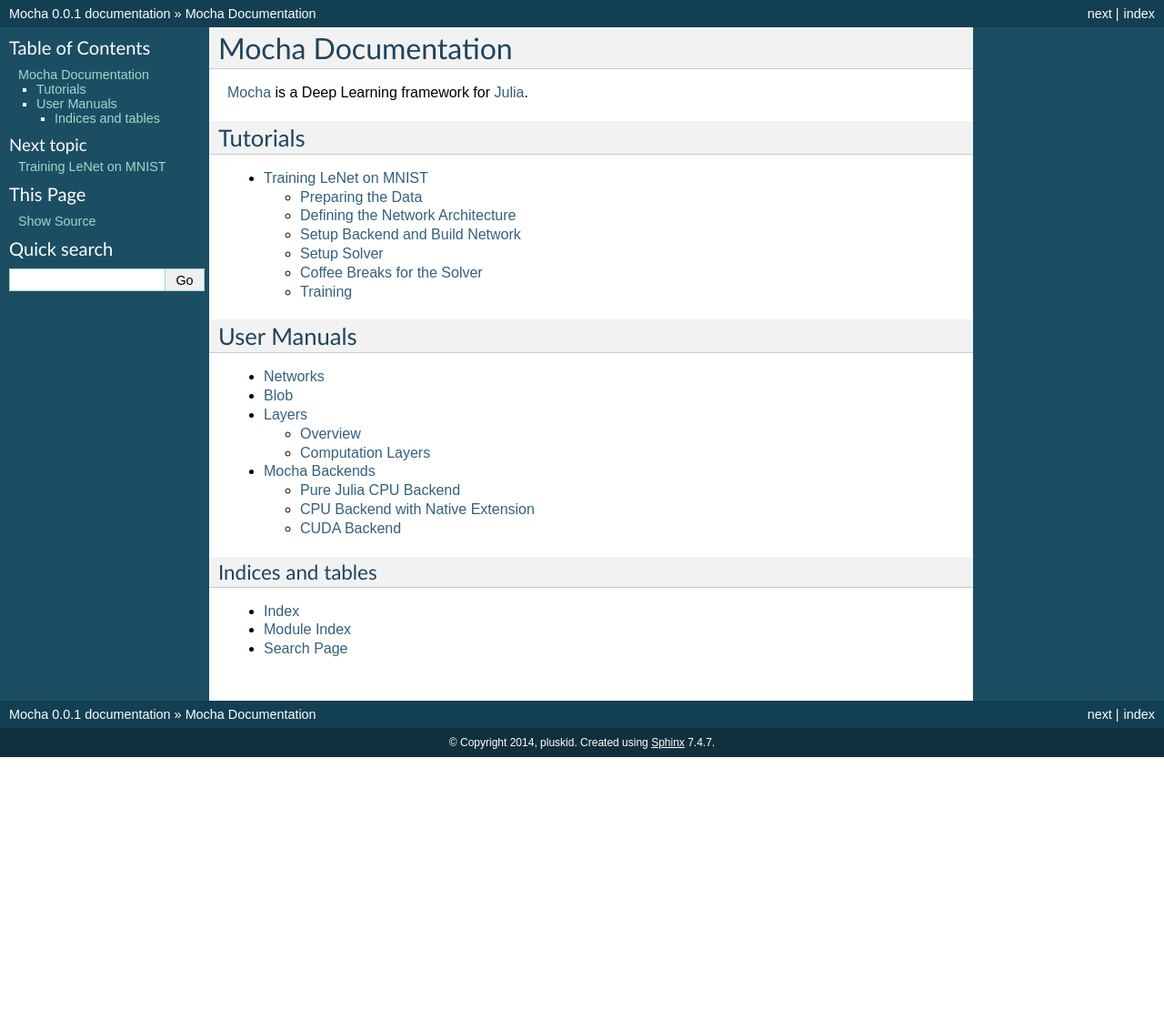
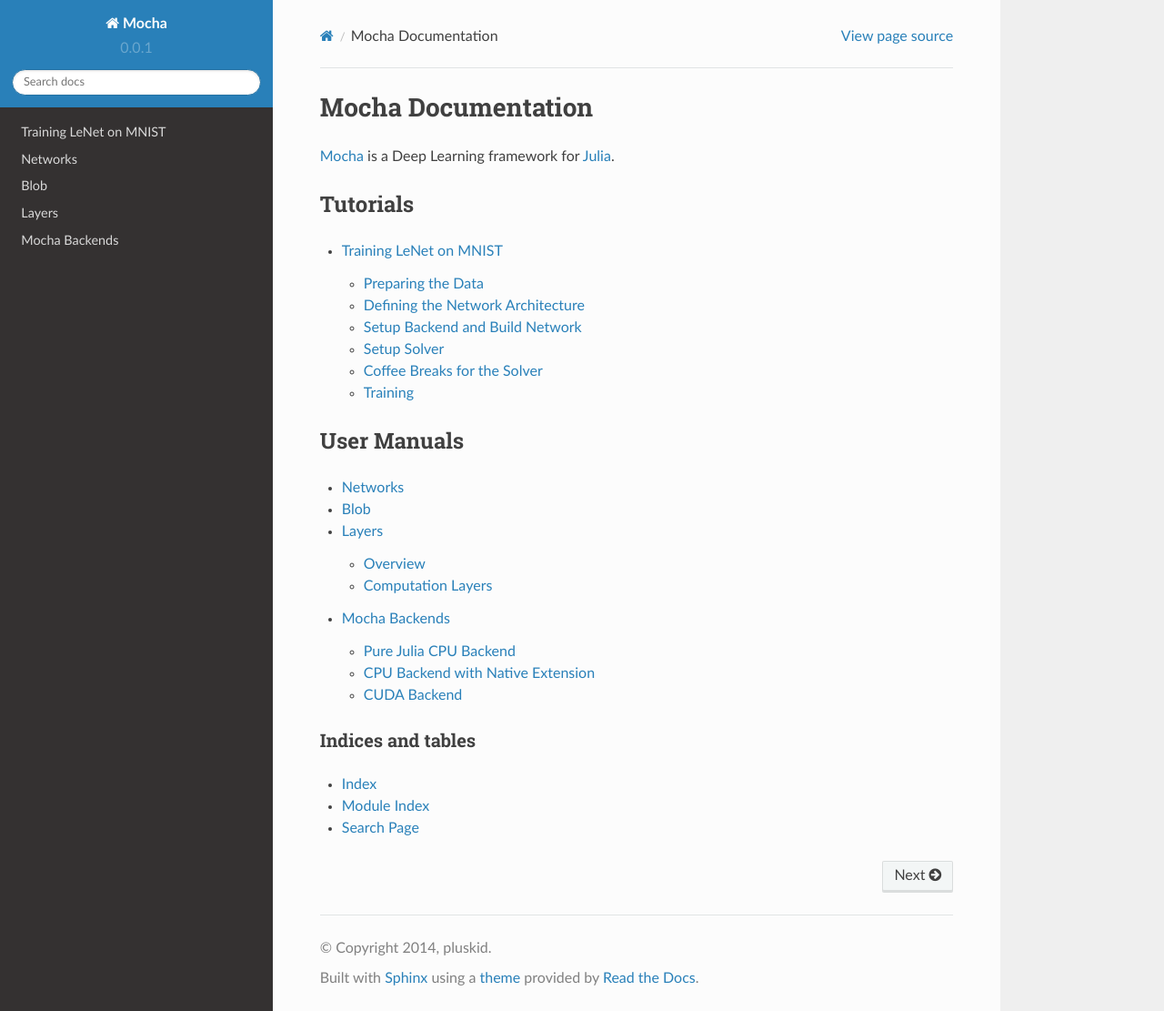
Before and after one commit to pluskid/Mocha.jl, a Sphinx documentation site: the page built from docs/index.rst, in a window 1280 px wide and 1111 px high. Shown: the whole window at 91% size. Built offline with Sphinx 7.4.7 and the Read the Docs theme 2.0.0, drawn with Linux system fonts in a browser that asks for light colours; some of the changed lines change nothing that is shown.

Commit message:
try readthedocs theme

```diff
--- a/docs/conf.py
+++ b/docs/conf.py
@@ -19,6 +19,8 @@
 # add these directories to sys.path here. If the directory is relative to the
 # documentation root, use os.path.abspath to make it absolute, like shown here.
 #sys.path.insert(0, os.path.abspath('.'))
+sys.path.insert(0, os.path.abspath("sphinx"))
+import julia
 
 # -- General configuration ------------------------------------------------
 
@@ -30,6 +32,7 @@
 # ones.
 extensions = [
     'sphinx.ext.mathjax',
+    'julia'
 ]
 
 # Add any paths that contain templates here, relative to this directory.
@@ -92,6 +95,9 @@
 # A list of ignored prefixes for module index sorting.
 #modindex_common_prefix = []
 
+primary_domain = 'jl'
+highlight_language = 'julia'
+
 # If true, keep warnings as "system message" paragraphs in the built documents.
 #keep_warnings = False
 
@@ -99,8 +105,19 @@
 # -- Options for HTML output ----------------------------------------------
 
 # The theme to use for HTML and HTML Help pages.  See the documentation for
-# a list of builtin themes.
+# a list of builtin theme
 html_theme = 'default'
+
+import os
+on_rtd = os.environ.get('READTHEDOCS', None) == 'True'
+
+if not on_rtd:  # only import and set the theme if we're building docs locally
+    try:
+        import sphinx_rtd_theme
+        html_theme = "sphinx_rtd_theme"
+        html_theme_path = [sphinx_rtd_theme.get_html_theme_path()]
+    except:
+        pass
 
 # Theme options are theme-specific and customize the look and feel of a theme
 # further.  For a list of options available for each theme, see the
--- /dev/null
+++ b/docs/sphinx/julia.py
@@ -0,0 +1,23 @@
+# Julia domain for Sphinx (stolen from StrPack.jl)
+# http://sphinx.pocoo.org/domains.html
+
+import re
+import sphinx.domains.python
+
+sphinx.domains.python.py_sig_re = re.compile(
+    r'''^ ([\w.]*\.)?            # class name(s)
+          ([^\s(]+)  \s*         # thing name
+          (?: \((.*)\)           # optional: arguments
+           (?:\s* -> \s* (.*))?  #           return annotation
+          )? $                   # and nothing more
+          ''', re.VERBOSE | re.UNICODE)
+
+class JuliaDomain(sphinx.domains.python.PythonDomain):
+    """Julia language domain."""
+    name = 'jl'
+    label = 'Julia'
+
+JuliaDomain.directives['type'] = JuliaDomain.directives['class']
+
+def setup(app):
+    app.add_domain(JuliaDomain)
```
Also changed, not shown: 1 other file.
